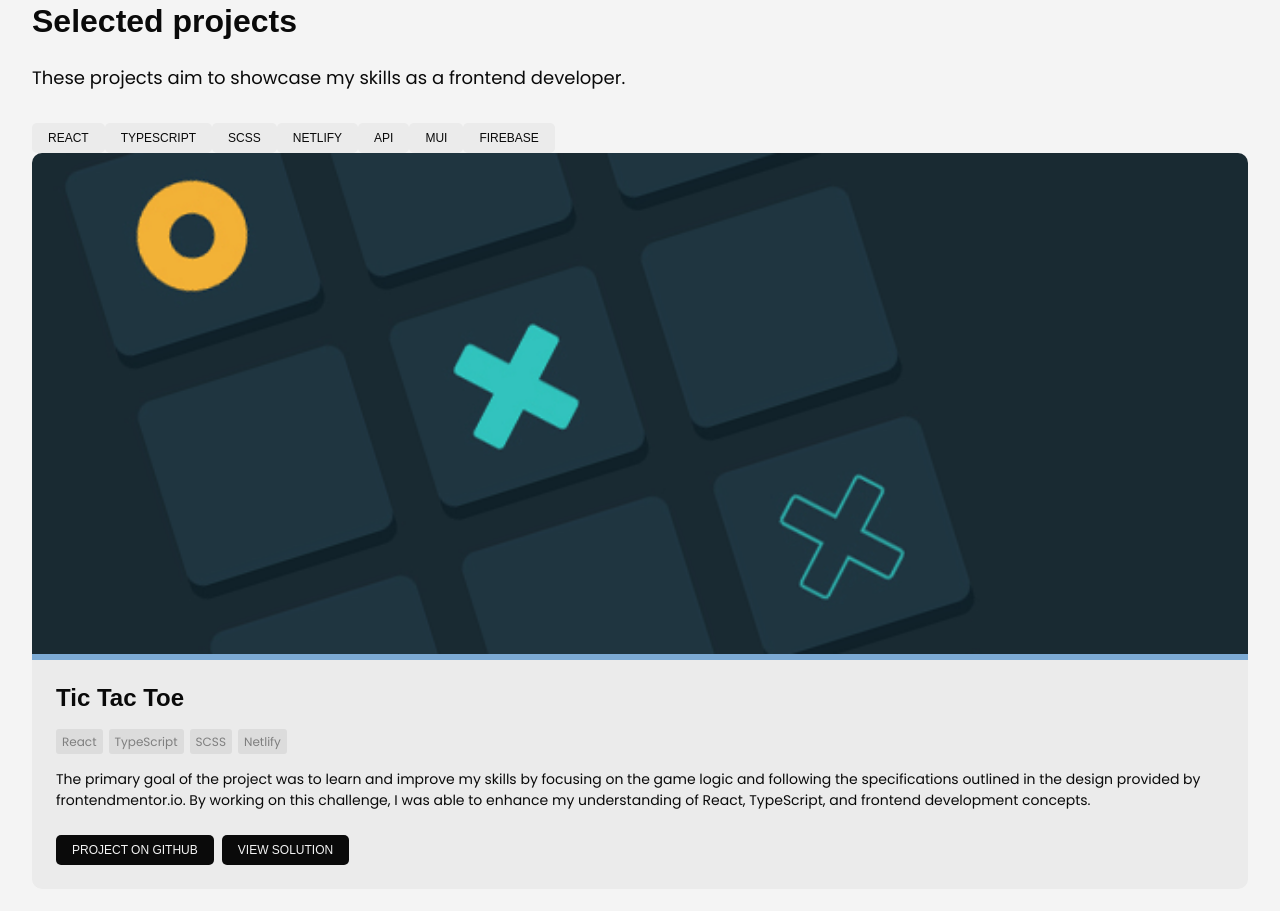
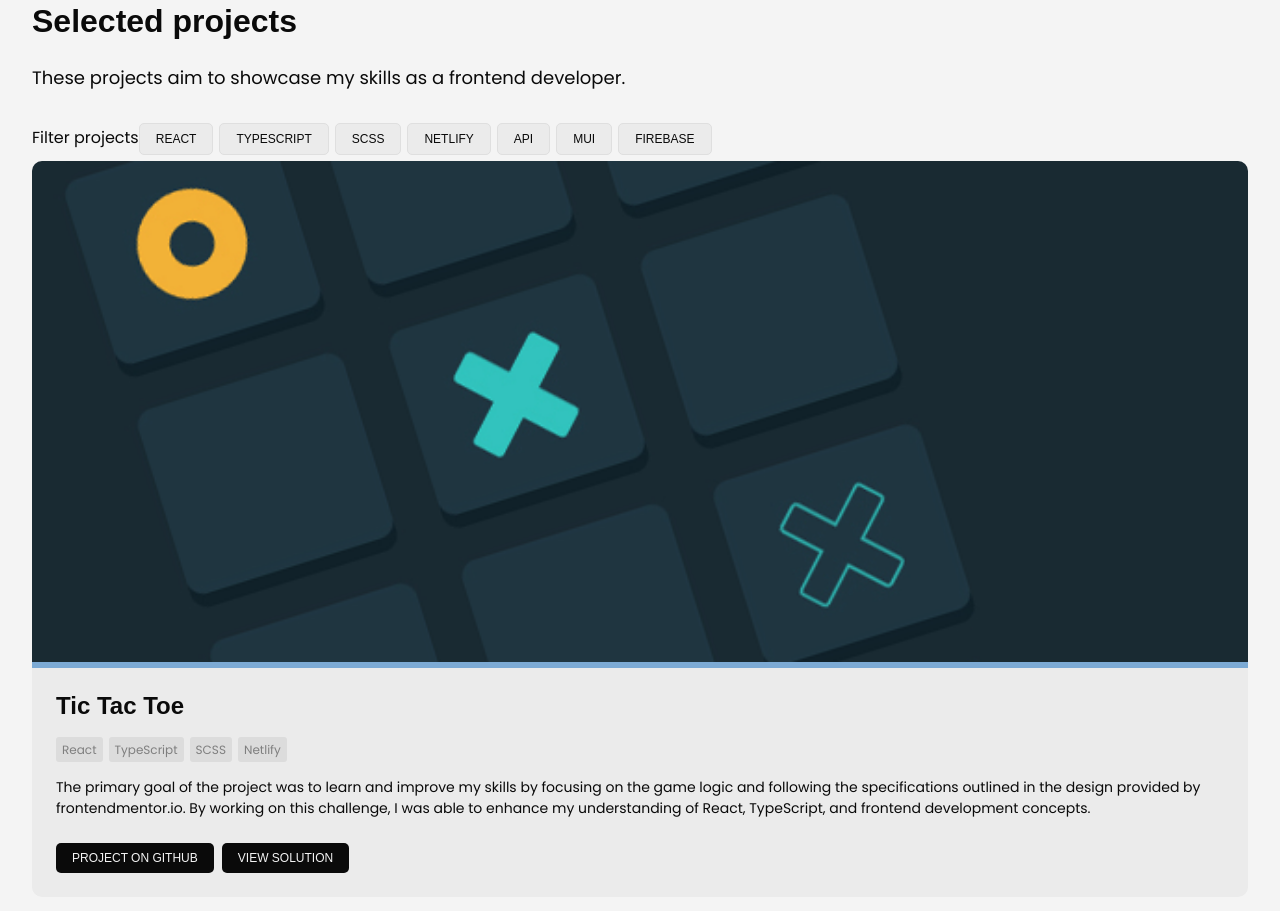
Before and after one commit to devjoppe/mi-cv-update, a React (Vite) app: page / in a window 1280 px wide. Shown: the part 920-1831 px from the top of the page. Built offline with nearby package versions, Linux system fonts and the light colour scheme; a web font is replaced by a local one.

Commit message:
Filter out projects in project section

```diff
--- a/src/assets/styles/_config.scss
+++ b/src/assets/styles/_config.scss
@@ -134,6 +134,9 @@ span {
     border-radius: 5px;
 }
 
+// Divs
+
+
 // Buttons
 button {
     color: $font-main-color;
@@ -153,4 +156,13 @@ button {
         color: $font-inverted;
         margin: 0 8px;
     }
+    &.selected {
+        background: $background-shade-special !important;
+        color: $font-inverted;
+    }
+    &.filter {
+        border: 1px solid #dfdfdf;
+        margin-right: 6px;
+        margin-bottom: 6px;
+    }
 }
--- a/src/pages/AboutPage/MeSection.tsx
+++ b/src/pages/AboutPage/MeSection.tsx
@@ -47,7 +47,7 @@ const MeSection:React.FC<IProp> = ({data}) => {
                                     {list.links &&
                                         list.links.map((link) => (
                                             <div>
-                                                <LinkList key={`${list.category}-${link.id}`} linkData={link} />
+                                                <LinkList key={`${list.category}-${link.id}`} linkData={link} style={0} />
                                             </div>
                                         ))
                                     }
--- a/src/pages/StartPage/ProjectSection.tsx
+++ b/src/pages/StartPage/ProjectSection.tsx
@@ -1,4 +1,4 @@
-import React, {useState} from "react";
+import React, {useEffect, useState} from "react";
 
 // JSON data
 import projects from '../../data/projects.json'
@@ -28,16 +28,30 @@ const ProjectSection:React.FC<IProp> = ({sectionInfo}) => {
     // Unique button tags
     const buttonTags:string[] = [...new Set(allProjectTags)]
 
+    useEffect(() => {
+
+    }, []);
+
     // Function to filter projects
     const filterProjects = (tag: string) => {
         console.log("Filter projects: ", tag )
 
+        // Check if the tag already exist
+        // If exists, remove from filteredTags
+        const checkTag = filteredTags.find(checkTag => checkTag === tag)
+        console.log("Checking tag: ", checkTag)
+
+        if(checkTag) {
+            setFilteredTags(filteredTags.filter(currentTag => currentTag !== tag))
+            console.log("Tag already exist and selected")
+            return
+        } else {
             // Update array with pushed button
             setFilteredTags(prevState => (
               [...prevState, tag]
             ))
-
-        console.log("Filtered tags: ", filteredTags)
+        }
+    }
 
     // Filter project based on that array
 
@@ -45,7 +59,7 @@ const ProjectSection:React.FC<IProp> = ({sectionInfo}) => {
 
     // If no string, show all
 
-    }
+    console.log("Filtered tags: ", filteredTags)
 
     return (
         <section className="light-shade">
@@ -63,8 +77,9 @@ const ProjectSection:React.FC<IProp> = ({sectionInfo}) => {
                     </div>
                 }
                 <div>
+                    <span>Filter projects</span>
                     { buttonTags && buttonTags.map(tag => (
-                        <button onClick={() => filterProjects(tag)}>{tag}</button>
+                        <button key={tag} className={`${filteredTags && filteredTags.find(item => item === tag) ? "selected" : ""} filter`} onClick={() => filterProjects(tag)}>{tag}</button>
                     ))}
                 </div>
                 <div>
```
Also changed, not shown: src/assets/styles/style.css. Lines whose indentation alone changed are shown as unchanged.
